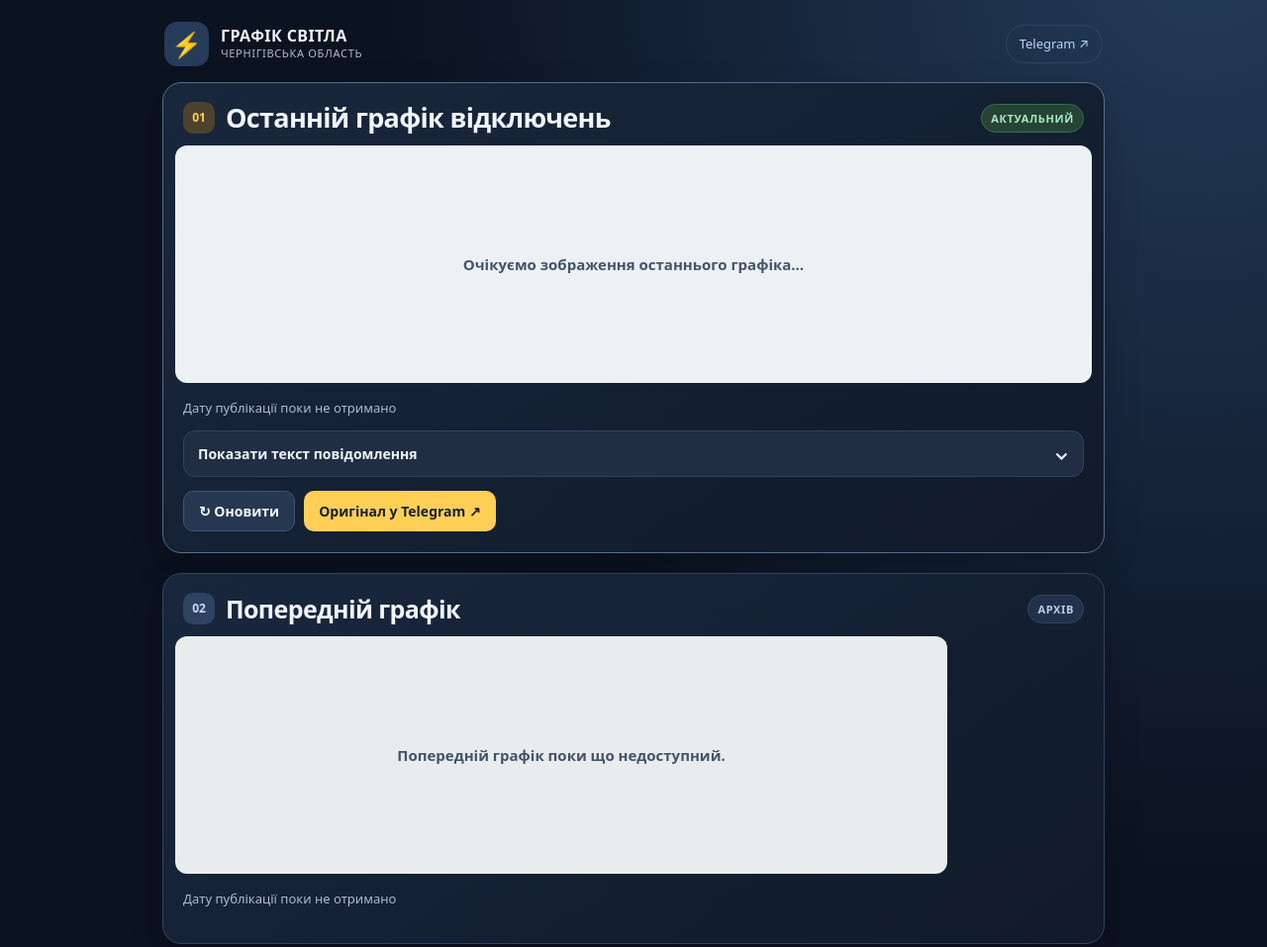
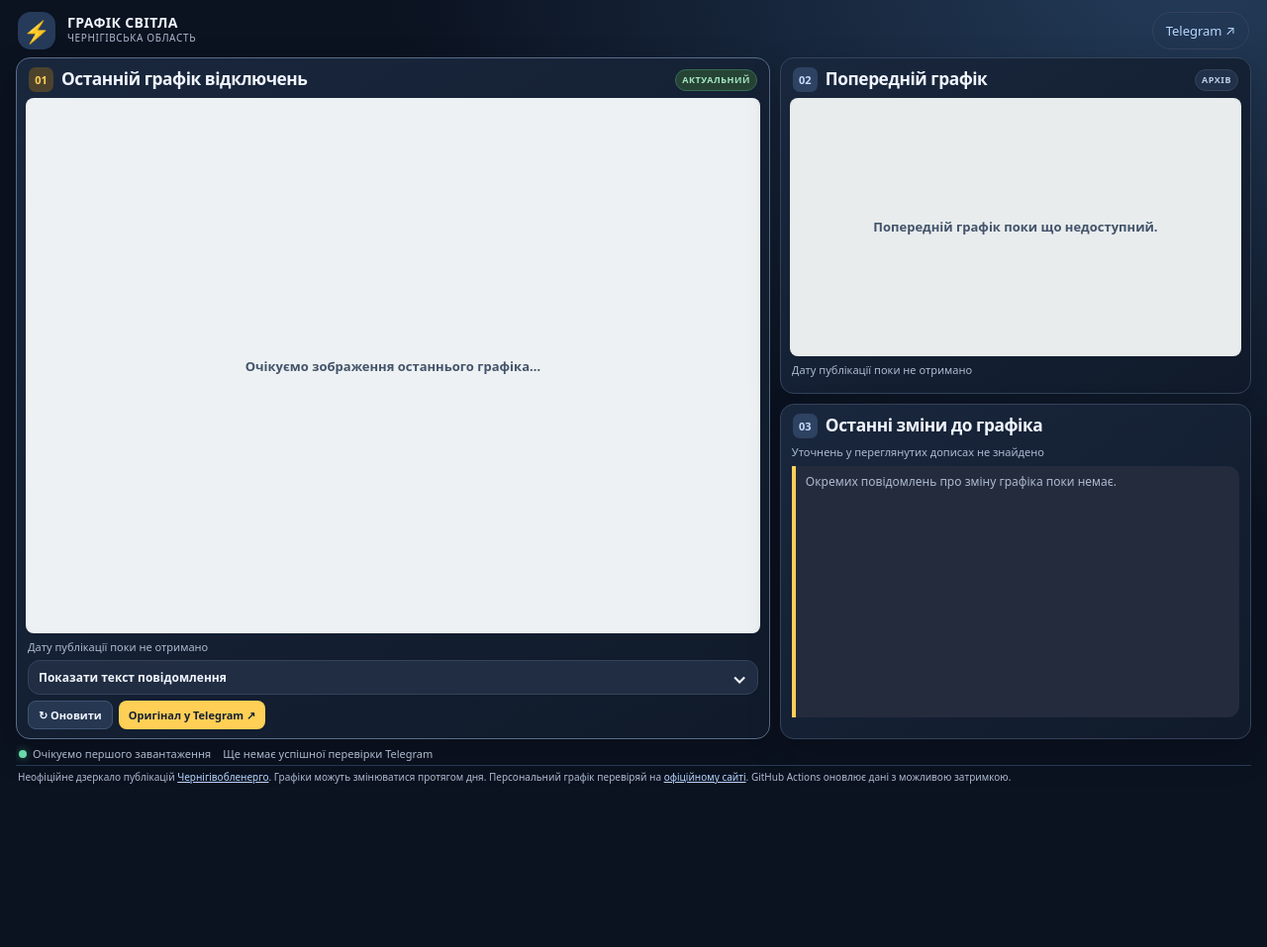
Before and after one commit to xsromasx-source/chernigiv-light, a plain HTML site: page docs/index.html in a window 1280 px wide. Shown: the top 957 px of the page at 99% size. After the commit the page ends 800 px from the top, so only its background shows below. Drawn offline with Linux system fonts and the light colour scheme.

Commit message:
Компактна ПК-версія: три блоки без прокрутки сторінки

```diff
--- a/docs/index.html
+++ b/docs/index.html
@@ -54,6 +54,143 @@ footer{color:var(--muted);border-top:1px solid #273951;font-size:12px;padding:16
 .overlay button{position:absolute;right:16px;top:12px;border:1px solid #657088;border-radius:10px;color:white;background:#30415c;padding:9px 14px;cursor:pointer}
 .hidden{display:none!important}
 @media(max-width:600px){.page{padding:8px 8px 32px}header{padding:9px 5px 12px}.identity b{font-size:13px}.identity small{font-size:10px}.bolt{width:38px;height:38px;font-size:22px}.headerlink{font-size:12px;padding:7px 10px}.stack{gap:14px}.panel{border-radius:14px}.panel-head{padding:13px 12px 10px}.index{width:28px;height:28px}.panel-title{gap:8px}h1,h2{font-size:19px}.tag{font-size:10px;padding:4px 7px}.photo,.photo-sm{margin:0 7px;min-height:175px}.content,.change-body{padding:12px 13px 16px}.change-body{padding-top:0}.change-text{padding:12px}.btn{padding:10px 12px}.meta{margin-bottom:10px}}
+
+/* Desktop dashboard: all three cards remain visible inside the viewport.
+   Mobile styles above stay unchanged. */
+@media (min-width:900px){
+  html,body{height:100%;overflow:hidden}
+  .page{
+    max-width:1600px;
+    height:100vh;
+    height:100dvh;
+    min-height:0;
+    display:flex;
+    flex-direction:column;
+    overflow:hidden;
+    padding:10px 16px 8px;
+  }
+  header{flex:0 0 auto;padding:2px 2px 8px}
+  .identity .bolt{width:38px;height:38px;font-size:22px}
+  .identity b{font-size:14px}
+  .identity small{font-size:10px}
+  .stack{
+    display:grid;
+    flex:1 1 auto;
+    min-height:0;
+    gap:10px;
+    grid-template-columns:minmax(0,1.6fr) minmax(0,1fr);
+    grid-template-rows:minmax(0,1fr) minmax(0,1fr);
+    grid-template-areas:"current previous" "current changes";
+  }
+  .panel{min-width:0;min-height:0;display:flex;flex-direction:column;border-radius:14px;overflow:hidden}
+  .panel-primary{grid-area:current}
+  .panel[aria-labelledby="previousTitle"]{grid-area:previous}
+  .panel[aria-labelledby="changesTitle"]{grid-area:changes}
+  .panel-head{padding:9px 12px 6px;flex:0 0 auto}
+  h1,h2{font-size:clamp(14px,1.35vw,20px)}
+  .panel-title{gap:8px}
+  .index{width:25px;height:25px;border-radius:7px;font-size:11px}
+  .tag{font-size:9px;padding:3px 6px}
+  .panel .photo{
+    flex:1 1 auto;
+    min-height:0;
+    min-width:0;
+    max-width:none;
+    margin:0 9px;
+    border-radius:8px;
+    display:flex;
+    justify-content:center;
+    align-items:center;
+    overflow:hidden;
+  }
+  .panel .photo img{
+    height:100%;
+    width:100%;
+    max-width:100%;
+    max-height:100%;
+    object-fit:contain;
+  }
+  .panel .empty{padding:12px;font-size:13px}
+  .panel .content{padding:7px 11px 9px;flex:0 0 auto;min-width:0}
+  .panel .meta,.change-body .meta{
+    font-size:11px;
+    line-height:1.35;
+    margin:0 0 5px;
+    white-space:nowrap;
+    overflow:hidden;
+    text-overflow:ellipsis;
+  }
+  .panel summary{font-size:12px;line-height:1.3;padding:7px 10px}
+  .panel .actions{margin-top:6px;gap:6px}
+  .panel .btn{font-size:11px;padding:6px 10px;border-radius:8px}
+  .change-body{
+    flex:1 1 auto;
+    min-height:0;
+    display:flex;
+    flex-direction:column;
+    padding:1px 11px 9px;
+  }
+  .change-body .change-text{
+    flex:1 1 auto;
+    min-height:0;
+    margin:2px 0 6px;
+    padding:8px 10px;
+    font-size:12px;
+    line-height:1.38;
+    overflow:hidden;
+    display:-webkit-box;
+    -webkit-box-orient:vertical;
+    -webkit-line-clamp:6;
+    line-clamp:6;
+    overflow-wrap:anywhere;
+  }
+  .change-body details{flex:0 0 auto}
+  .change-body .actions{flex:0 0 auto;margin-top:6px}
+  .checkline{flex:0 0 auto;padding:6px 3px 3px;gap:12px;font-size:11px;white-space:nowrap;overflow:hidden}
+  footer{flex:0 0 auto;margin:0;padding:5px 2px 0;line-height:1.3;font-size:10px}
+  /* Opening a spoiler never makes the overall dashboard taller. */
+  .panel details[open]{
+    position:fixed;
+    z-index:40;
+    inset:12vh max(16px,calc((100vw - 720px)/2));
+    display:flex;
+    flex-direction:column;
+    min-height:0;
+    background:#1b2c44;
+    border:1px solid #607998;
+    box-shadow:0 0 0 100vmax #030813d9,0 20px 90px #000a;
+    border-radius:16px;
+  }
+  .panel details[open] summary{
+    flex:0 0 auto;
+    font-size:15px;
+    padding:15px 18px;
+  }
+  .panel details[open] .spoiler-text{
+    flex:1 1 auto;
+    min-height:0;
+    margin:0;
+    padding:10px 18px 20px;
+    overflow:auto;
+    font-size:14px;
+    line-height:1.6;
+  }
+}
+@media (min-width:900px) and (max-height:650px){
+  .page{padding-top:5px;padding-bottom:4px}
+  header{padding-bottom:4px}
+  .stack{gap:6px}
+  .panel-head{padding:5px 10px 4px}
+  .panel .content{padding:4px 10px 5px}
+  .panel summary{padding:4px 8px}
+  .panel .btn{padding:4px 8px}
+  .panel .actions{margin-top:4px}
+  .change-body{padding-bottom:5px}
+  .change-body .change-text{font-size:11px;line-height:1.3;-webkit-line-clamp:4;line-clamp:4}
+  .checkline{padding:3px 2px}
+  footer{font-size:9px}
+}
+
 </style>
 </head>
 <body>
```
